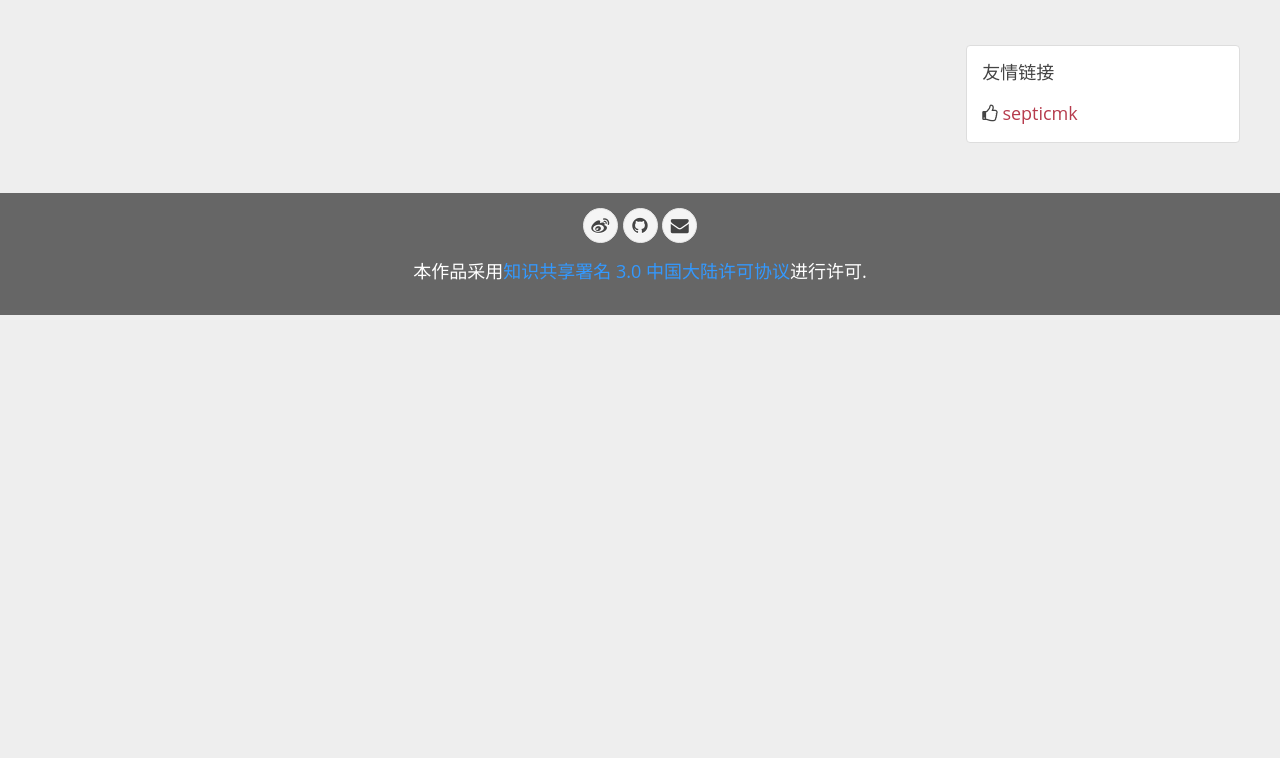
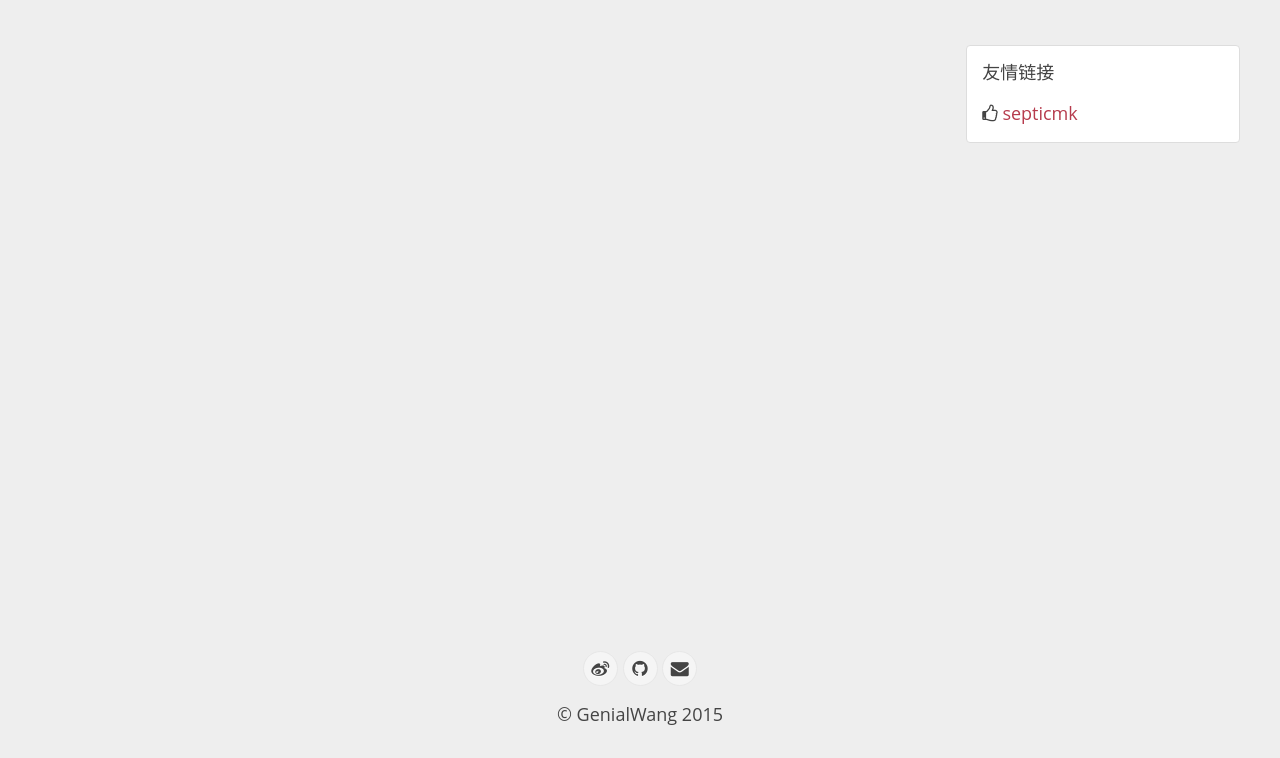
Before and after one commit to bealwang/pyblog, a Python web app: template templates/index.html in a window 1280 px wide. Shown: the part 42-800 px from the top of the page. Run offline with Jinja, Linux system fonts and the light colour scheme; the template is opened without the code that fills it, so the values that code supplies are empty.

Commit message:
change the color of footer and delete license

```diff
--- a/aboutme.html
+++ b/aboutme.html
@@ -108,7 +108,7 @@
         </div>
     </div>
 
-    <div class="uk-margin-large-top" style="background:#666">
+    <div class="uk-margin-large-top">
         <div class="uk-container uk-container-center uk-text-center">
             <div class="uk-panel uk-margin-top uk-margin-bottom">
                 <p>
@@ -116,7 +116,7 @@
                     <a target="_blank" href="https://github.com/genialwang" class="uk-icon-button uk-icon-github"></a>
                     <a href="Mailto:colorfishes@126.com" class="uk-icon-button uk-icon-envelope-o"></a>
                 </p>
-                <p id = "info">本作品采用<a rel="license" href="http://creativecommons.org/licenses/by/3.0/cn/">知识共享署名 3.0 中国大陆许可协议</a>进行许可.</p>
+                <p>&copy GenialWang 2015<p>
             </div>
         </div>
     </div>
--- a/html/Parallel Computing/pc-1.html
+++ b/html/Parallel Computing/pc-1.html
@@ -353,7 +353,7 @@ NFS服务器IP:共享目录  本地挂载点  nfs defaults 0 0<br>
         <!-- UY END -->
     </div>
 
-    <div class="uk-margin-large-top" style="background: #666;">
+    <div class="uk-margin-large-top">
         <div class="uk-container uk-container-center uk-text-center">
             <div class="uk-panel uk-margin-top uk-margin-bottom">
                 <p>
@@ -361,7 +361,7 @@ NFS服务器IP:共享目录  本地挂载点  nfs defaults 0 0<br>
                     <a target="_blank" href="https://github.com/genialwang" class="uk-icon-button uk-icon-github"></a>
                     <a href="Mailto:wangbiao@ncic.ac.cn" class="uk-icon-button uk-icon-envelope"></a>
                 </p>
-                <p id = "info">本作品采用<a rel="license" href="http://creativecommons.org/licenses/by/3.0/cn/">知识共享署名 3.0 中国大陆许可协议</a>进行许可.</p>
+                <p>&copy GenialWang 2015<p>
             </div>
         </div>
     </div>
--- a/html/python/py-1.html
+++ b/html/python/py-1.html
@@ -553,7 +553,7 @@ HTML模板.废话不多说,解析markdown的代码如下.</p>
         <!-- UY END -->
     </div>
 
-    <div class="uk-margin-large-top" style="background: #666;">
+    <div class="uk-margin-large-top">
         <div class="uk-container uk-container-center uk-text-center">
             <div class="uk-panel uk-margin-top uk-margin-bottom">
                 <p>
@@ -561,7 +561,7 @@ HTML模板.废话不多说,解析markdown的代码如下.</p>
                     <a target="_blank" href="https://github.com/genialwang" class="uk-icon-button uk-icon-github"></a>
                     <a href="Mailto:wangbiao@ncic.ac.cn" class="uk-icon-button uk-icon-envelope"></a>
                 </p>
-                <p id = "info">本作品采用<a rel="license" href="http://creativecommons.org/licenses/by/3.0/cn/">知识共享署名 3.0 中国大陆许可协议</a>进行许可.</p>
+                <p>&copy GenialWang 2015<p>
             </div>
         </div>
     </div>
--- a/index.html
+++ b/index.html
@@ -60,7 +60,7 @@
         </div>
     </div>
 
-    <div class="uk-margin-large-top" style="background:#666">
+    <div class="uk-margin-large-top" style="position:absolute;bottom:0;width:100%;">
         <div class="uk-container uk-container-center uk-text-center">
             <div class="uk-panel uk-margin-top uk-margin-bottom">
                 <p>
@@ -68,7 +68,7 @@
                     <a target="_blank" href="https://github.com/genialwang" class="uk-icon-button uk-icon-github"></a>
                     <a href="Mailto:wangbiao@ncic.ac.cn" class="uk-icon-button uk-icon-envelope"></a>
                 </p>
-                <p id = "info">本作品采用<a rel="license" href="http://creativecommons.org/licenses/by/3.0/cn/">知识共享署名 3.0 中国大陆许可协议</a>进行许可.<p>
+                <p>&copy GenialWang 2015<p>
             </div>
         </div>
     </div>
--- a/templates/aboutme.html
+++ b/templates/aboutme.html
@@ -108,7 +108,7 @@
         </div>
     </div>
 
-    <div class="uk-margin-large-top" style="background:#666">
+    <div class="uk-margin-large-top">
         <div class="uk-container uk-container-center uk-text-center">
             <div class="uk-panel uk-margin-top uk-margin-bottom">
                 <p>
@@ -116,7 +116,7 @@
                     <a target="_blank" href="https://github.com/genialwang" class="uk-icon-button uk-icon-github"></a>
                     <a href="Mailto:colorfishes@126.com" class="uk-icon-button uk-icon-envelope-o"></a>
                 </p>
-                <p id = "info">本作品采用<a rel="license" href="http://creativecommons.org/licenses/by/3.0/cn/">知识共享署名 3.0 中国大陆许可协议</a>进行许可.</p>
+                <p>&copy GenialWang 2015<p>
             </div>
         </div>
     </div>
--- a/templates/blog.html
+++ b/templates/blog.html
@@ -75,7 +75,7 @@
         <!-- UY END -->
     </div>
 
-    <div class="uk-margin-large-top" style="background: #666;">
+    <div class="uk-margin-large-top">
         <div class="uk-container uk-container-center uk-text-center">
             <div class="uk-panel uk-margin-top uk-margin-bottom">
                 <p>
@@ -83,7 +83,7 @@
                     <a target="_blank" href="https://github.com/genialwang" class="uk-icon-button uk-icon-github"></a>
                     <a href="Mailto:wangbiao@ncic.ac.cn" class="uk-icon-button uk-icon-envelope"></a>
                 </p>
-                <p id = "info">本作品采用<a rel="license" href="http://creativecommons.org/licenses/by/3.0/cn/">知识共享署名 3.0 中国大陆许可协议</a>进行许可.</p>
+                <p>&copy GenialWang 2015<p>
             </div>
         </div>
     </div>
--- a/templates/index.html
+++ b/templates/index.html
@@ -51,7 +51,7 @@
         </div>
     </div>
 
-    <div class="uk-margin-large-top" style="background:#666">
+    <div class="uk-margin-large-top" style="position:absolute;bottom:0;width:100%;">
         <div class="uk-container uk-container-center uk-text-center">
             <div class="uk-panel uk-margin-top uk-margin-bottom">
                 <p>
@@ -59,7 +59,7 @@
                     <a target="_blank" href="https://github.com/genialwang" class="uk-icon-button uk-icon-github"></a>
                     <a href="Mailto:wangbiao@ncic.ac.cn" class="uk-icon-button uk-icon-envelope"></a>
                 </p>
-                <p id = "info">本作品采用<a rel="license" href="http://creativecommons.org/licenses/by/3.0/cn/">知识共享署名 3.0 中国大陆许可协议</a>进行许可.<p>
+                <p>&copy GenialWang 2015<p>
             </div>
         </div>
     </div>
```
